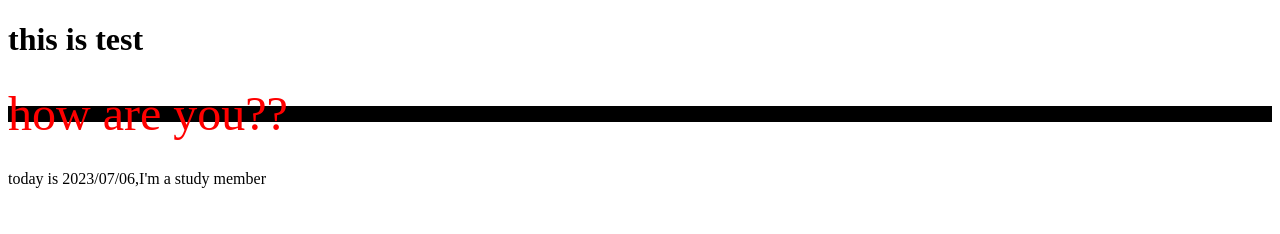
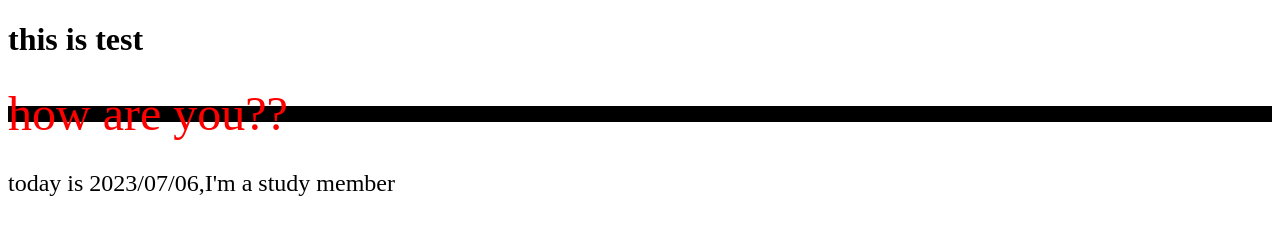
Before and after one commit to duchi321/git-demo, a plain HTML site: page index.html in a window 1280 px wide. Drawn offline with Linux system fonts and the light colour scheme.

Commit message:
Add html % css attributes

```diff
--- a/index.css
+++ b/index.css
@@ -4,3 +4,13 @@
     background-color: black;
     line-height: 2vh;
 }
+
+.txt-hover {
+    font-size: 24px;
+    transition: 0.5s;
+}
+
+.txt-hover:hover {
+    color: blue;
+    font-size: 48px;
+}
--- a/index.html
+++ b/index.html
@@ -14,7 +14,7 @@
             <div class="container">
                 <h1>this is test</h1>
                 <p class="txt">how are you??</p>
-                <p>today is 2023/07/06,I'm a study member</p>
+                <p class="txt-hover">today is 2023/07/06,I'm a study member</p>
             </div>
         </div>
     </div>
```
